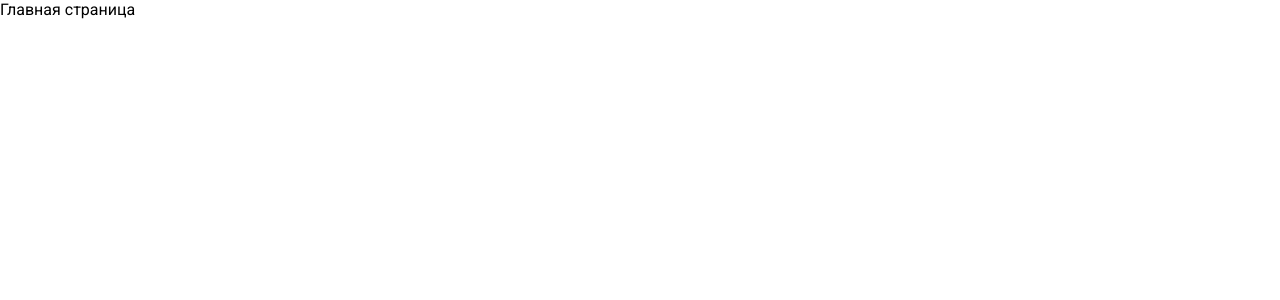
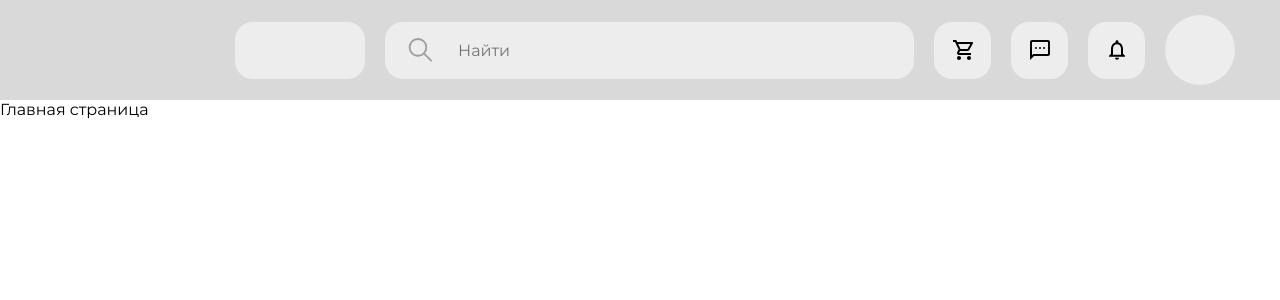
Before and after one commit to danilaabramov/Murmansk-client, a Next.js app: page / in a window 1280 px wide. Shown: the top 300 px of the page. Built offline with nearby package versions, Linux system fonts and the light colour scheme.

Commit message:
add header

```diff
--- a/src/app/Header.tsx
+++ b/src/app/Header.tsx
@@ -0,0 +1,82 @@
+"use client"
+
+import styled from "styled-components";
+import Cart from "@/icons/Cart";
+import Chat from "@/icons/Chat";
+import Notifications from "@/icons/Notifications";
+import Magnifier from "@/icons/Magnifier";
+import {NextFont} from "next/dist/compiled/@next/font";
+import {Montserrat} from "next/font/google";
+
+const inter: NextFont = Montserrat({weight: '500', subsets: ['latin', 'cyrillic']})
+
+const HeaderContainer = styled.header`
+  height: 100px;
+  background: #D9D9D9;
+  display: flex;
+  gap: 20px;
+  align-items: center;
+  justify-content: center;
+`;
+
+const Logo = styled.div`
+  width: 170px;
+  cursor: pointer;
+`
+
+const Catalog = styled.div`
+  height: 57px;
+  width: 130px;
+  background: #EDEDED;
+  border-radius: 18px;
+  cursor: pointer;
+`
+
+const Search = styled.div`
+  height: 57px;
+  width: calc(100vw - 751px);
+  background: #EDEDED;
+  border-radius: 18px;
+  display: flex;
+  align-items: center;
+  padding: 0 23px;
+  gap: 26px
+`
+
+const Icon = styled.div`
+  height: 57px;
+  width: 57px;
+  background: #EDEDED;
+  border-radius: 18px;
+  display: flex;
+  justify-content: center;
+  align-items: center;
+  cursor: pointer;
+`
+
+const Avatar = styled.div`
+  height: 70px;
+  width: 70px;
+  background: #EDEDED;
+  border-radius: 100%;
+  cursor: pointer;
+`
+
+export default function Header() {
+    return (
+        <div>
+            <HeaderContainer>
+                <Logo/>
+                <Catalog/>
+                <Search style={inter.style}>
+                    <Magnifier/>
+                    <input style={{width: 'calc(100% - 50px)'}} placeholder='Найти'/>
+                </Search>
+                <Icon><Cart/></Icon>
+                <Icon><Chat/></Icon>
+                <Icon><Notifications/></Icon>
+                <Avatar/>
+            </HeaderContainer>
+        </div>
+    )
+}
--- a/src/app/layout.tsx
+++ b/src/app/layout.tsx
@@ -1,12 +1,13 @@
-import '../styles/globals.css'
-import '../styles/reset.css'
+import '@/styles/globals.css'
+import '@/styles/reset.css'
 import type {Metadata} from 'next'
-import {Roboto} from 'next/font/google'
+import {Montserrat} from 'next/font/google'
 import React, {ReactNode} from 'react'
 import {NextFont} from "next/dist/compiled/@next/font";
 import Head from "next/head";
+import Header from "@/app/Header";
 
-const inter: NextFont = Roboto({weight: '400', subsets: ['latin', 'cyrillic']})
+const inter: NextFont = Montserrat({weight: '400', subsets: ['latin', 'cyrillic']})
 
 export const metadata: Metadata = {
     title: 'Murmansk | Главная страница',
@@ -23,7 +24,10 @@ export default function RootLayout({children}: { children: ReactNode }) {
             <link rel="icon" type='image/svg' sizes='32x32' href="/favicon.ico"/>
             <title>Murmansk</title>
         </Head>
-        <body className={inter.className}>{children}</body>
+        <body className={inter.className}>
+        <Header/>
+        {children}
+        </body>
         </html>
     )
 }
--- a/src/icons/Chat.jsx
+++ b/src/icons/Chat.jsx
@@ -0,0 +1,15 @@
+import * as React from "react"
+const SvgComponent = () => (
+    <svg xmlns="http://www.w3.org/2000/svg" width={24} height={24} fill="none">
+        <g fill="#000" clipPath="url(#a)">
+            <path d="m2 22 4-4h14c1.1 0 2-.9 2-2V4c0-1.1-.9-2-2-2H4c-1.1 0-2 .9-2 2v18ZM4 4h16v12H5.171L4 17.172V4Z" />
+            <path d="M12 11a1 1 0 1 0 0-2 1 1 0 0 0 0 2ZM16 11a1 1 0 1 0 0-2 1 1 0 0 0 0 2ZM8 11a1 1 0 1 0 0-2 1 1 0 0 0 0 2Z" />
+        </g>
+        <defs>
+            <clipPath id="a">
+                <path fill="#fff" d="M0 0h24v24H0z" />
+            </clipPath>
+        </defs>
+    </svg>
+)
+export default SvgComponent
--- a/src/icons/Magnifier.jsx
+++ b/src/icons/Magnifier.jsx
@@ -0,0 +1,13 @@
+import * as React from "react"
+const SvgComponent = () => (
+    <svg xmlns="http://www.w3.org/2000/svg" width={24} height={24} fill="none">
+        <path
+            stroke="#9D9D9D"
+            strokeLinecap="round"
+            strokeLinejoin="round"
+            strokeWidth={1.792}
+            d="M9.95 17.73A8.365 8.365 0 1 0 9.95 1a8.365 8.365 0 0 0 0 16.73ZM15.925 15.34l7.17 7.17"
+        />
+    </svg>
+)
+export default SvgComponent
--- a/src/icons/Notifications.jsx
+++ b/src/icons/Notifications.jsx
@@ -0,0 +1,10 @@
+import * as React from "react"
+const SvgComponent = () => (
+    <svg xmlns="http://www.w3.org/2000/svg" width={24} height={24} fill="none">
+        <path
+            fill="#000"
+            d="M12 21.75c1.1 0 2-.9 2-2h-4c0 1.1.9 2 2 2Zm6-6v-5c0-3.07-1.63-5.64-4.5-6.32v-.68c0-.83-.67-1.5-1.5-1.5s-1.5.67-1.5 1.5v.68C7.64 5.11 6 7.67 6 10.75v5l-2 2v1h16v-1l-2-2Zm-2 1H8v-6c0-2.48 1.51-4.5 4-4.5s4 2.02 4 4.5v6Z"
+        />
+    </svg>
+)
+export default SvgComponent
```
